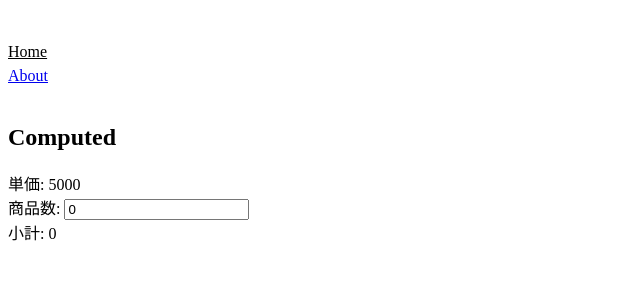
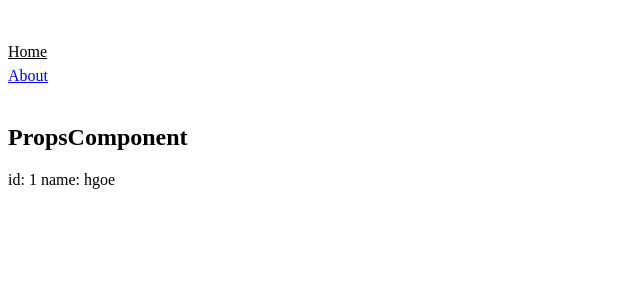
Before and after one commit to kingkazuma7/typescript-timeperformance-Aoki, a Vue app in the folder vue3-typescript/: page / in a window 1280 px wide. Shown: the top 300 px of the page, without its empty margins (0-640 px from the left). Built offline with nearby package versions, Linux system fonts and the light colour scheme.

Commit message:
45 defineProps 親で設定した情報がpropsにわたり表示

```diff
--- /dev/null
+++ b/vue3-typescript/src/components/PropsComponent.vue
@@ -0,0 +1,15 @@
+<script setup lang="ts">
+type Props = {
+  id: number,
+  name: string
+}
+const props = defineProps<Props>()
+console.log(props);
+
+</script>
+
+<template>
+  <h2>PropsComponent</h2>
+  id: {{ props.id }}
+  name: {{ props.name }}
+</template>
--- a/vue3-typescript/src/views/HomeView.vue
+++ b/vue3-typescript/src/views/HomeView.vue
@@ -1,6 +1,7 @@
 <script setup lang="ts">
 import ComputedComponent from '@/components/ComputedComponent.vue';
 import EventComponent from '@/components/EventComponent.vue';
+import PropsComponent from '@/components/PropsComponent.vue';
 import ReactiveComponent from '@/components/ReactiveComponent.vue';
 import RefComponent from '@/components/RefComponent.vue'
 </script>
@@ -11,6 +12,7 @@ import RefComponent from '@/components/RefComponent.vue'
     <!-- <RefComponent /> -->
     <!-- <ReactiveComponent /> -->
     <!-- <EventComponent /> -->
-    <ComputedComponent />
+    <!-- <ComputedComponent /> -->
+    <PropsComponent v-bind:id=1 name="hgoe"  />
   </main>
 </template>
```
